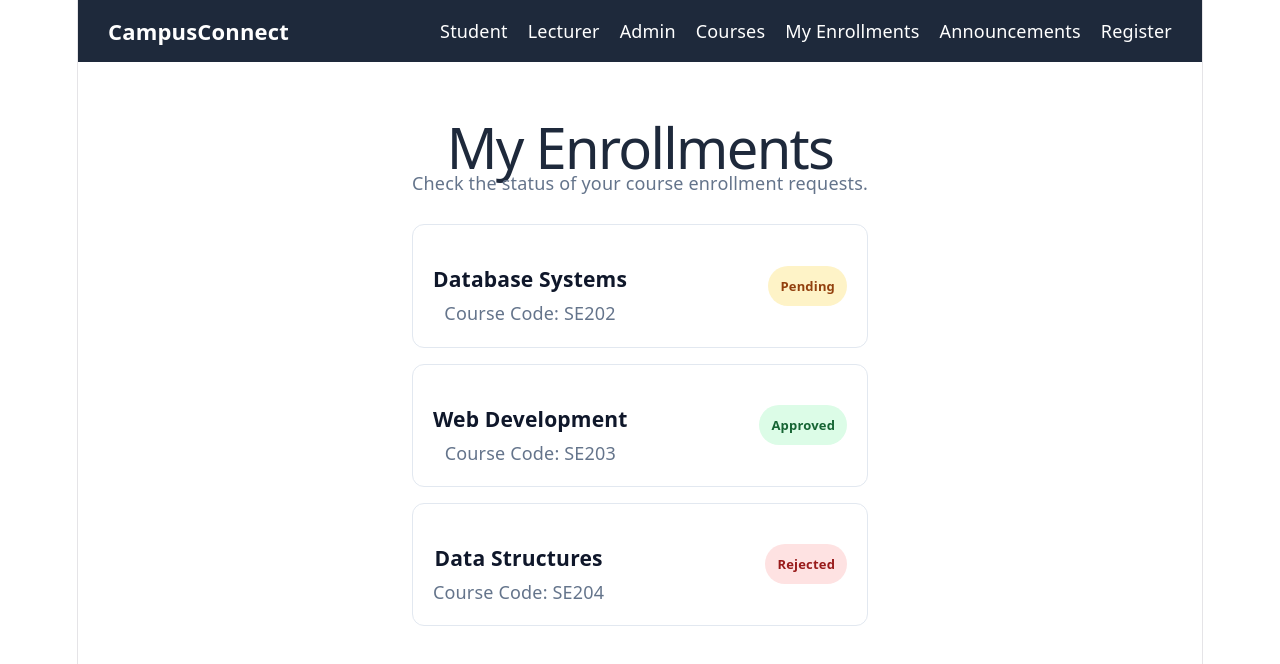
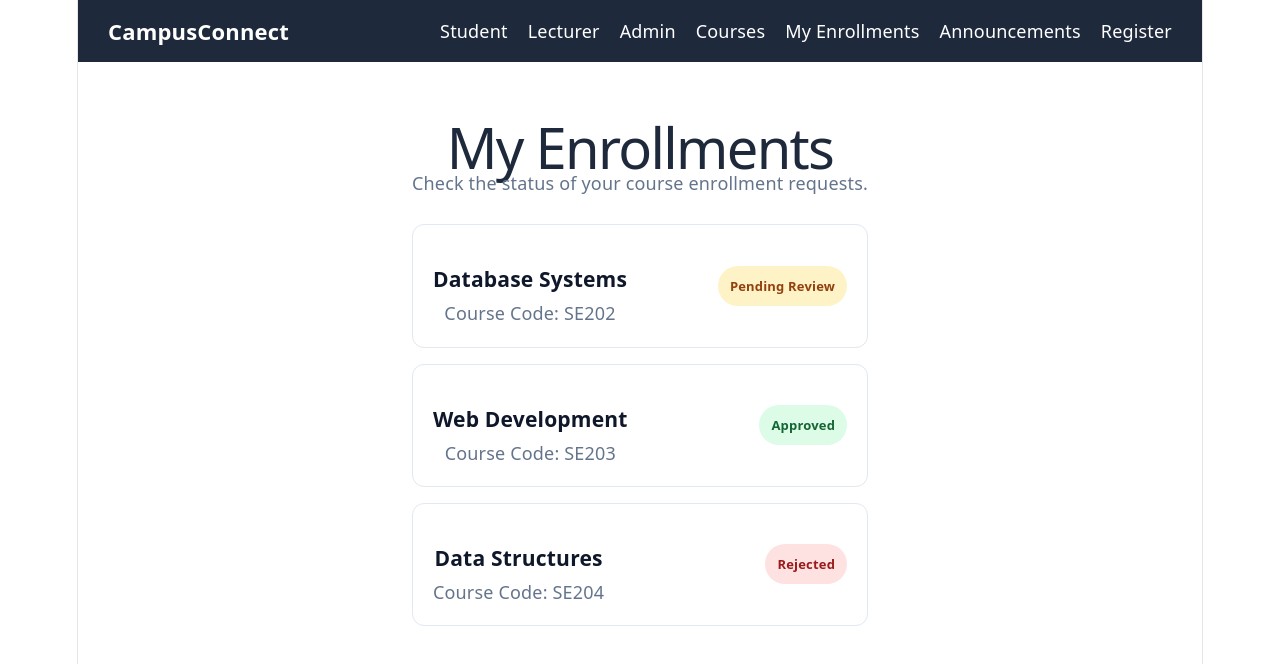
Before and after one commit to biniyam-rgb/CampusConnect, a React app in the folder frontend/: page /enrollments in a window 1280 px wide. Shown: the top 664 px of the page. Built offline with nearby package versions, Linux system fonts and the light colour scheme; the HTML template or start-up script is replaced by a standard one.

Commit message:
Improve enrollment status labels

```diff
--- a/frontend/src/pages/Enrollments.jsx
+++ b/frontend/src/pages/Enrollments.jsx
@@ -22,6 +22,12 @@ status: 'Rejected',
     },
   ];
 
+  const statusLabels = {
+    Pending: 'Pending Review',
+    Approved: 'Approved',
+    Rejected: 'Rejected',
+  };
+
   return (
     <div className="enrollments-page">
       <h1>My Enrollments</h1>
@@ -37,8 +43,9 @@ status: 'Rejected',
 
             <span
               className={`enrollment-status ${enrollment.status.toLowerCase()}`}
+              title={`Status: ${statusLabels[enrollment.status] || enrollment.status}`}
             >
-              {enrollment.status}
+              {statusLabels[enrollment.status] || enrollment.status}
             </span>
           </div>
         ))}
```
Lines whose indentation alone changed are shown as unchanged.
